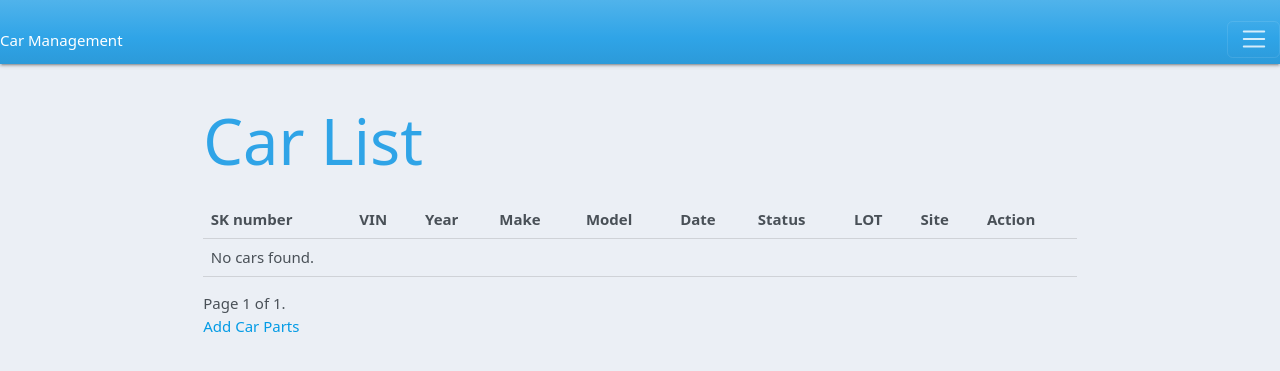
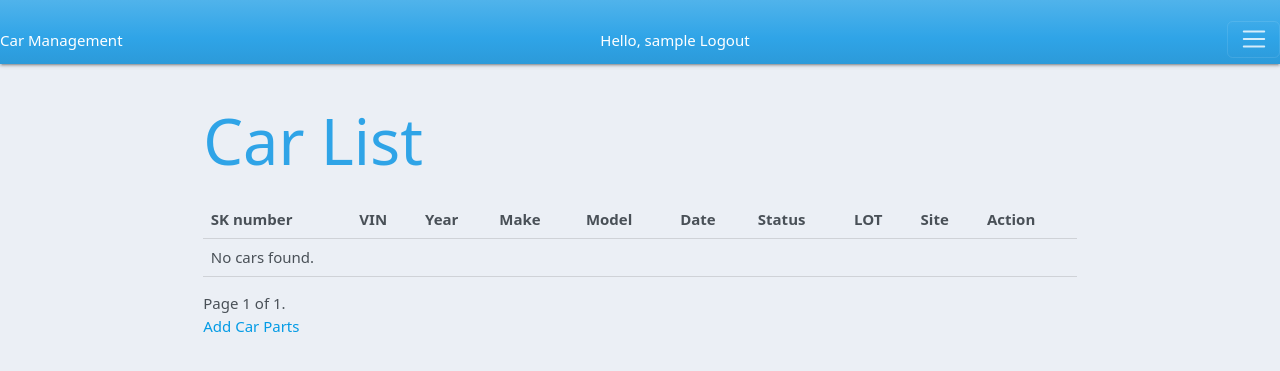
Before and after one commit to alexsteeve/Management-System, a Django app: page / in a window 1280 px wide. Shown: the top 371 px of the page. Run offline with Django 4.2, Linux system fonts and the light colour scheme; the visitor is signed in with stand-in values (Sample User, id 1); data that the repository does not hold is empty; some libraries are stand-ins or nearby versions.

Commit message:
reinclude the logged person in navbar

```diff
--- a/cars/templates/navbar.html
+++ b/cars/templates/navbar.html
@@ -52,6 +52,10 @@
     </div>
     <nav class="navbar navbar-dark bg-primary">
       <a class="text-white" href="{% url 'index' %}">Car Management</a>
+      <div>
+        <span class="hello-msg">Hello, {{request.user}}</span>
+        <span class="hello-msg"><a href="{% url 'logout' %}">Logout</a></span>
+      </div>
       <button class="navbar-toggler" type="button" data-toggle="collapse" data-target="#navbarToggleExternalContent" aria-controls="navbarToggleExternalContent" aria-expanded="false" aria-label="Toggle navigation">
         <span class="navbar-toggler-icon"></span>
       </button>
```
